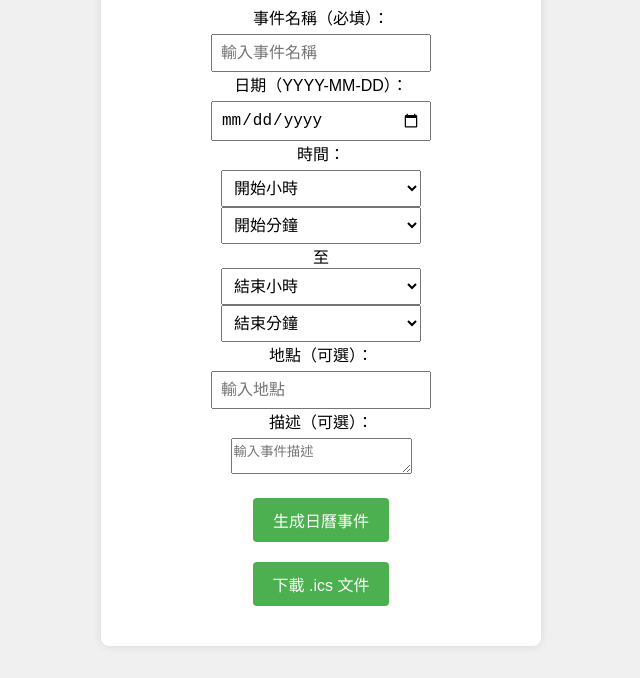
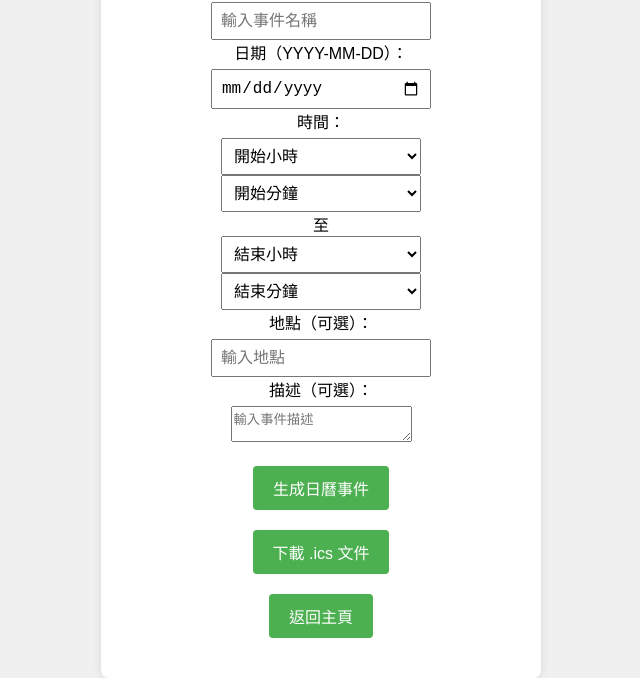
Before and after one commit to YuiLyn/tools, a plain HTML site: page calendar-event-generator.html in a window 1280 px wide. Shown: the part 129-807 px from the top of the page, without its empty margins (319-959 px from the left). Drawn offline with Linux system fonts and the light colour scheme.

Commit message:
Update calendar-event-generator.html

```diff
--- a/calendar-event-generator.html
+++ b/calendar-event-generator.html
@@ -58,9 +58,14 @@
         <button onclick="generateCalendar()">生成日曆事件</button>
         <button id="downloadBtn" onclick="downloadICS()">下載 .ics 文件</button>
         <div id="qrCode"></div> <!-- 添加 QR 碼顯示區域 -->
+        <button class="back-button" onclick="goBack()">返回主頁</button>
     </div>
 
     <script src="https://cdnjs.cloudflare.com/ajax/libs/qrcodejs/1.0.0/qrcode.min.js"></script>
-    <script src="script.js"></script>
+    <script src="script.js">
+        function goBack() {
+            window.location.href = 'index.html'; // 直接跳轉到 index.html
+        }
+    </script>
 </body>
 </html>
```
